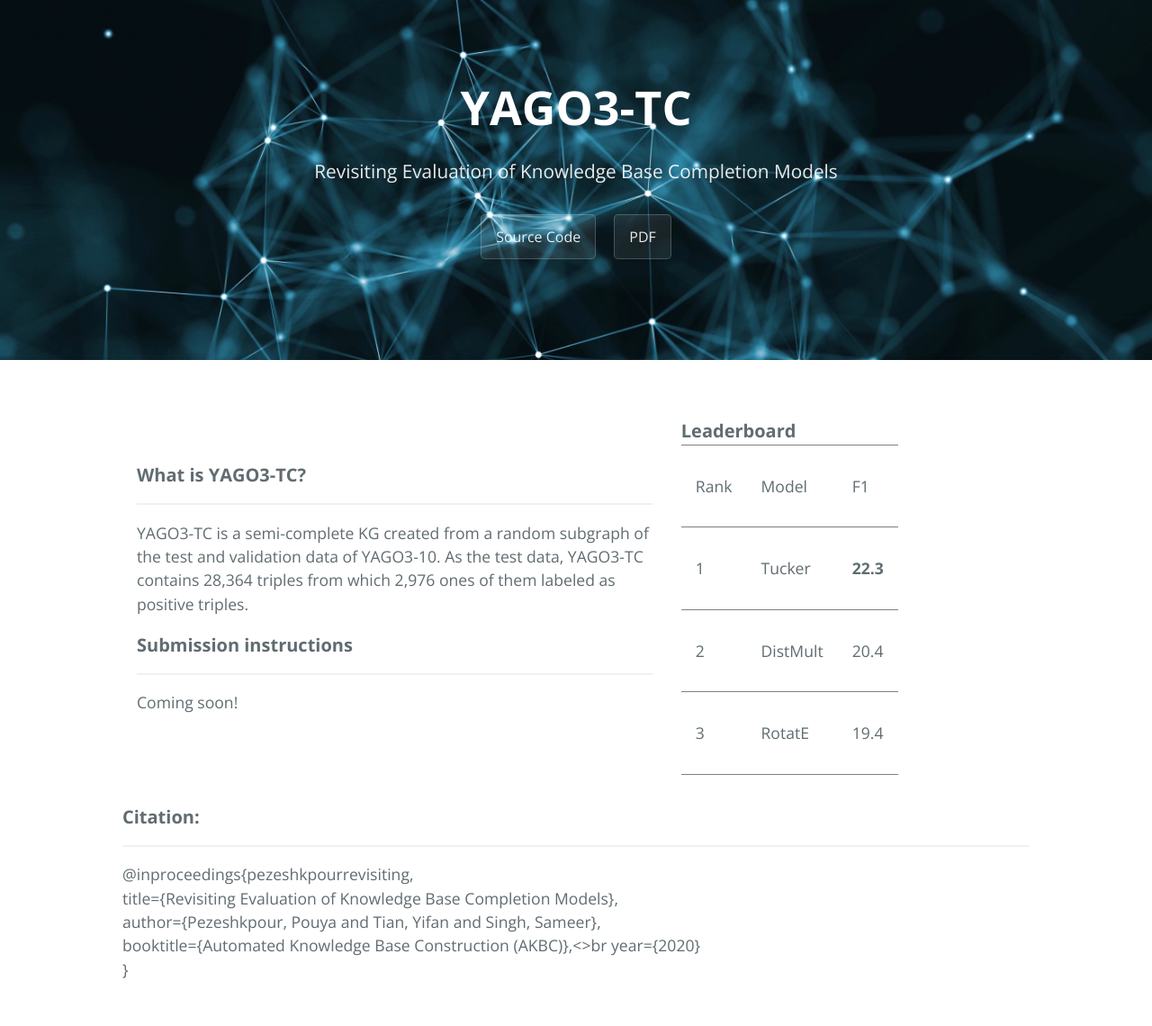
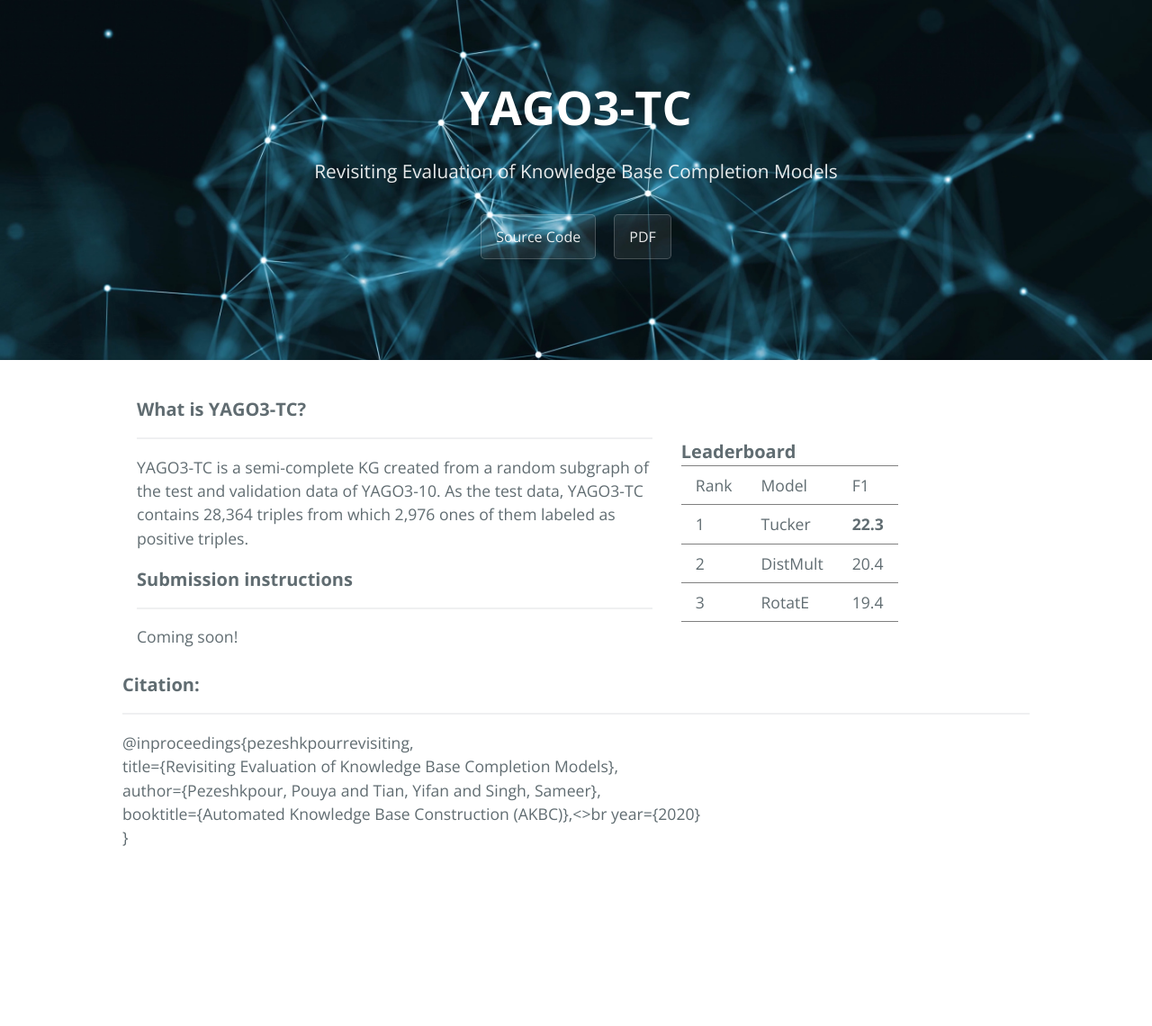
Before and after one commit to pouyapez/yago3-tc, a Jekyll site: the page built from index.md, in a window 1280 px wide. Shown: the whole page at 90% size. Built offline with Jekyll 4.4.1, drawn with Linux system fonts in a browser that asks for light colours; after the commit the page ends 993 px from its top, so only the background shows below that.

Commit message:
Update jekyll-theme-cayman.scss

```diff
--- a/_sass/jekyll-theme-cayman.scss
+++ b/_sass/jekyll-theme-cayman.scss
@@ -323,7 +323,7 @@ a {
 
     th,
     td {
-      padding: 2rem 1rem; // 0.5rem 1rem
+      padding: 0.5rem 1rem; // 0.5rem 1rem
      // border: 1px solid $table-border-color;
     }
   }
```
